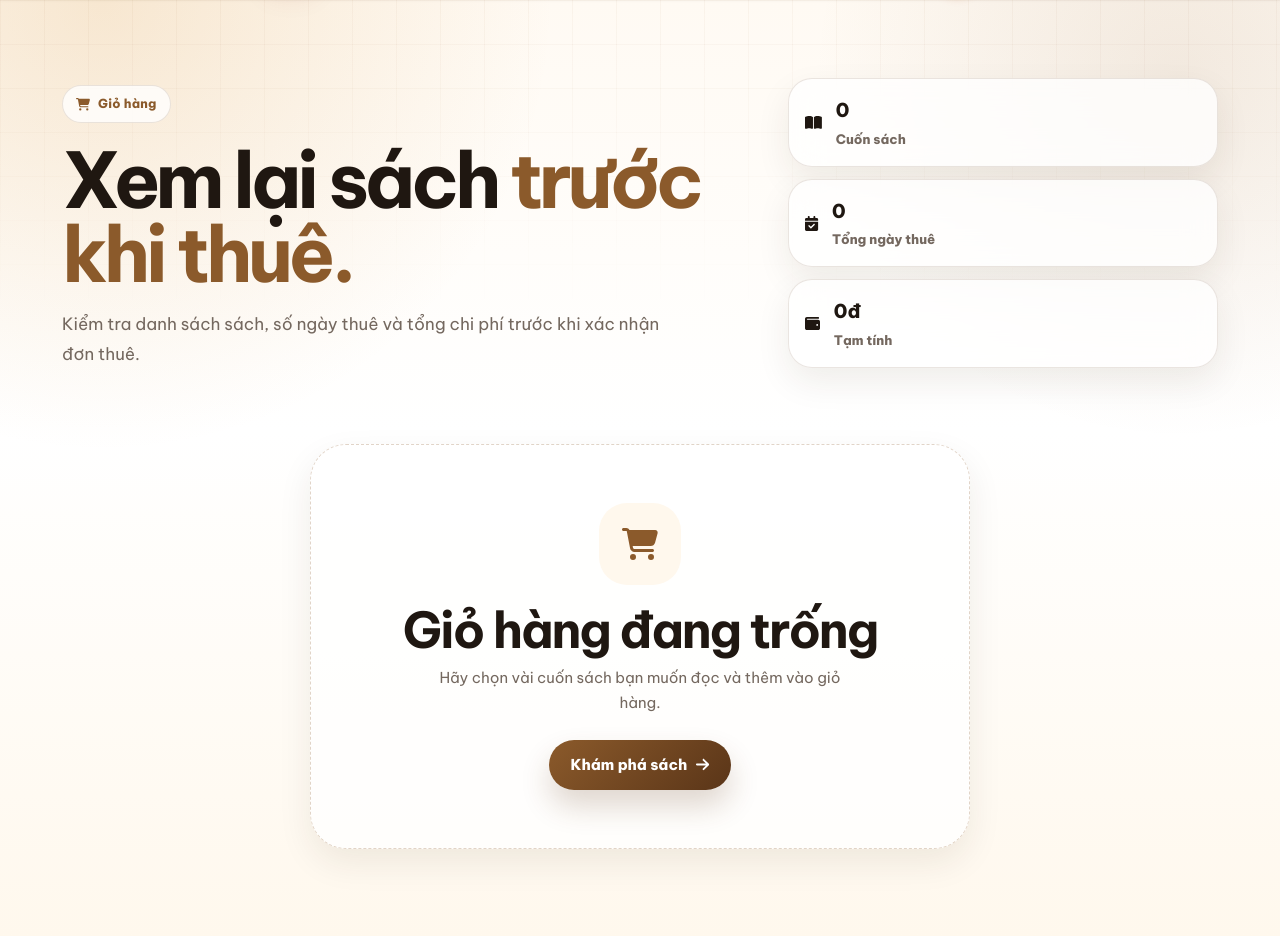
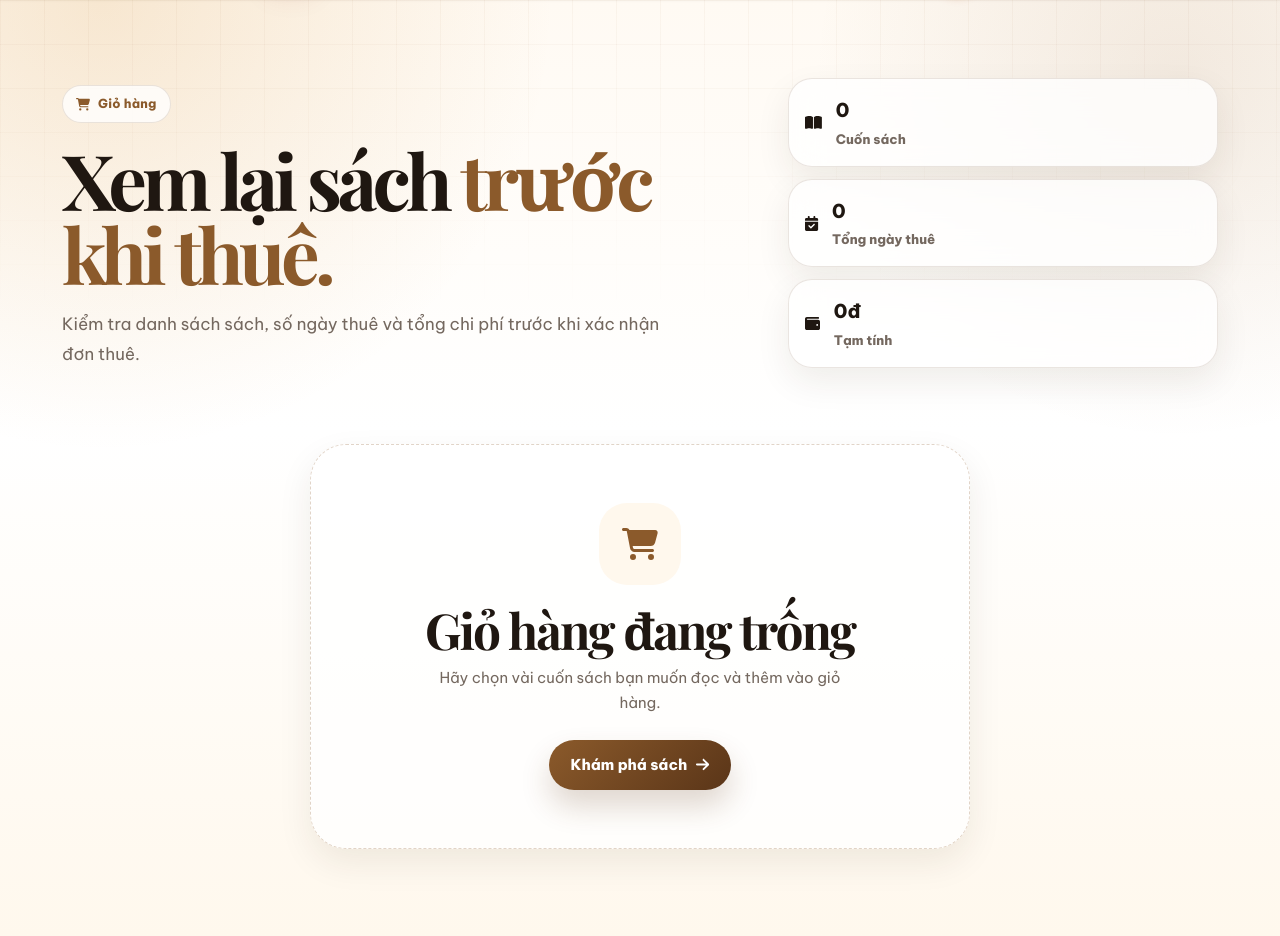
Before and after one commit to 22070362-collab/Web-2, a PHP site: page /web2book/frontend/pages/cart.php in a window 1280 px wide. Shown: the part 80-1016 px from the top of the page. Run offline with PHP 8.4, Linux system fonts and the light colour scheme; the visitor is signed in with stand-in values (Sample User, id 1); data comes from the database, SQL or seed files in the repository; data that the repository does not hold is empty.

Commit message:
feat: refine rental cart experience

```diff
--- a/frontend/pages/cart.php
+++ b/frontend/pages/cart.php
@@ -176,7 +176,6 @@ foreach ($cartItems as $cartItem) {
                                             src="<?php echo cartText(getBookCoverImage($item)); ?>"
                                             alt="<?php echo cartText($item['title'] ?? 'Sách'); ?>"
                                             loading="lazy"
-                                            onerror="this.src='https://placehold.co/120x160/8B4513/FFF?text=No+Cover'"
                                         >
                                     </a>
 
@@ -390,7 +389,7 @@ foreach ($cartItems as $cartItem) {
 .cart-hero-content h1 {
     max-width: 760px;
     margin: 20px 0 18px;
-    font-family: 'Be Vietnam Pro', sans-serif;
+    font-family: 'Playfair Display', Georgia, serif;
     font-size: clamp(3rem, 6vw, 5.45rem);
     line-height: 0.96;
     letter-spacing: -0.06em;
@@ -510,7 +509,7 @@ foreach ($cartItems as $cartItem) {
 
 .cart-empty-card h2 {
     margin: 0 0 10px;
-    font-family: 'Be Vietnam Pro', sans-serif;
+    font-family: 'Playfair Display', Georgia, serif;
     color: var(--cart-ink);
     font-size: clamp(2rem, 4vw, 3.1rem);
     line-height: 1;
```
